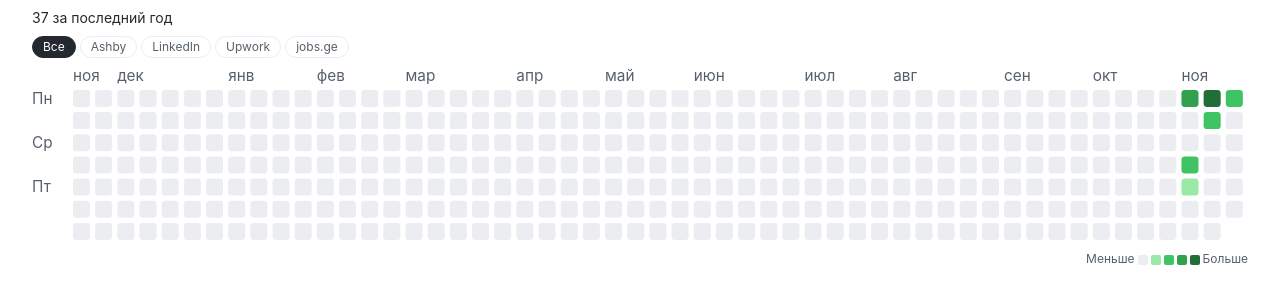
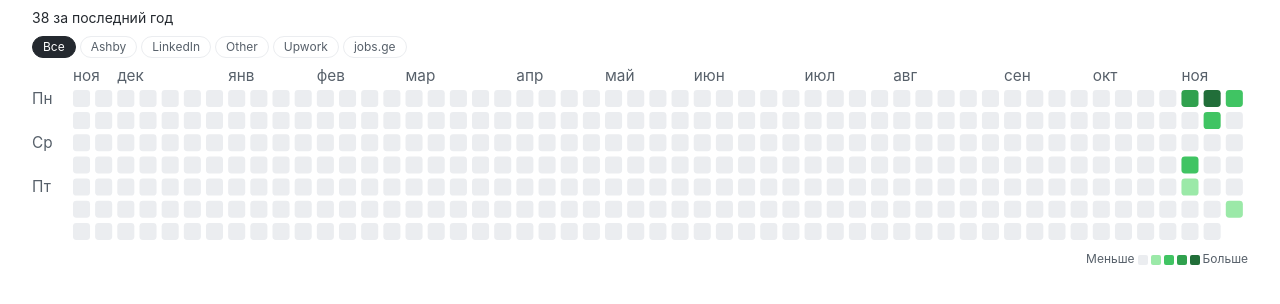
Before and after one commit to mindMaester/activity-heatmap, a plain HTML site: page index.html in a window 1280 px wide. Drawn offline with Linux system fonts and the light colour scheme.

Commit message:
Update heatmap
Co-Authored-By: Claude Opus 5.5 <noreply@anthropic.com>

```diff
--- a/index.html
+++ b/index.html
@@ -33,7 +33,7 @@ svg text { fill: var(--text); font-size: 9px; }
 <div id="legend">Меньше <i style="background:var(--l0)"></i><i style="background:var(--l1)"></i><i style="background:var(--l2)"></i><i style="background:var(--l3)"></i><i style="background:var(--l4)"></i> Больше</div>
 <div id="tip"></div>
 <script>
-const DATA = {"2026-11-02": {"Upwork": 4}, "2026-11-05": {"LinkedIn": 2}, "2026-11-06": {"LinkedIn": 1}, "2026-11-09": {"jobs.ge": 1, "Ashby": 2, "LinkedIn": 23}, "2026-11-10": {"Upwork": 2}, "2026-11-16": {"Upwork": 1, "LinkedIn": 1}};
+const DATA = {"2026-11-02": {"Upwork": 4}, "2026-11-05": {"LinkedIn": 2}, "2026-11-06": {"LinkedIn": 1}, "2026-11-09": {"jobs.ge": 1, "Ashby": 2, "LinkedIn": 23}, "2026-11-10": {"Upwork": 2}, "2026-11-16": {"Upwork": 1, "LinkedIn": 1}, "2026-11-21": {"Other": 1}};
 const CELL = 10, GAP = 3, STEP = CELL + GAP, LEFT = 24, TOP = 14, WEEKS = 53;
 const MONTHS = ["янв", "фев", "мар", "апр", "май", "июн", "июл", "авг", "сен", "окт", "ноя", "дек"];
 const MONTHS_GEN = ["января", "февраля", "марта", "апреля", "мая", "июня", "июля", "августа", "сентября", "октября", "ноября", "декабря"];
```
